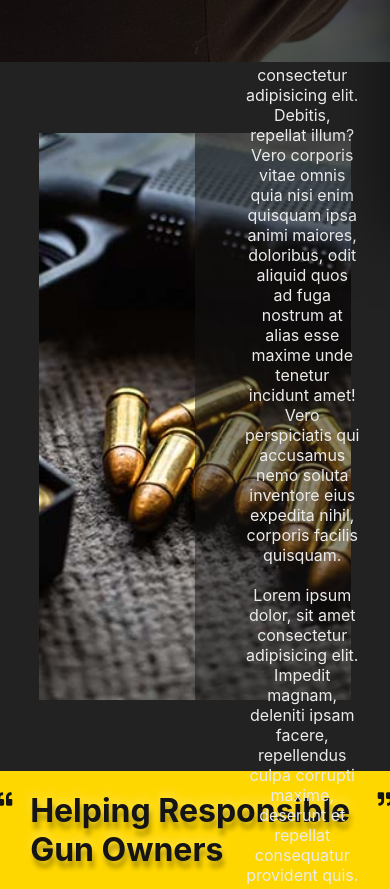
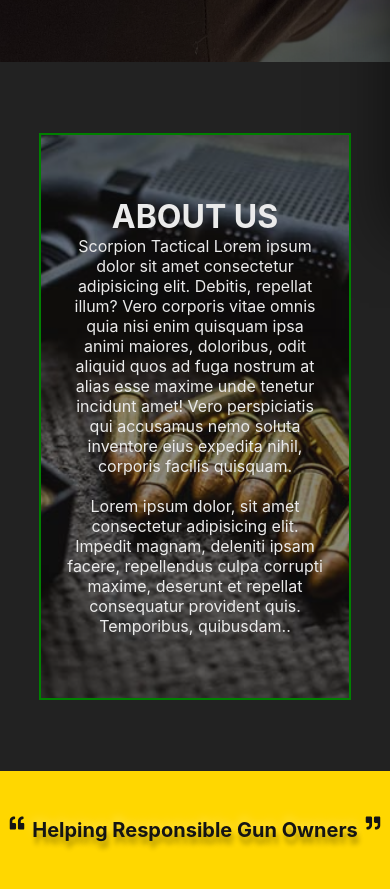
Before and after one commit to adinduokoro/Weapons-Training-and-Classes, a React (Create React App) app: page / in a window 390 px wide. Shown: the part 807-1696 px from the top of the page. Built offline with nearby package versions, Linux system fonts and the light colour scheme.

Commit message:
Update.
Mobile responsiveness updates.

```diff
--- a/src/styles/AboutUs.css
+++ b/src/styles/AboutUs.css
@@ -31,7 +31,7 @@
 }
 
 .aboutUs .aboutUs__info{
-  padding: 50px 50px;
+  padding: 50px 25px;
   position: absolute;
   top: 0;
   right: 0;
@@ -48,3 +48,28 @@
 .aboutUs .aboutUs__text{
   /*  */
 }
+
+@media screen and (max-width:667px){
+  .aboutUs .aboutUs__overlay{
+    z-index: 2;
+    width: 100%;
+    height: 100%;
+    opacity: .5;
+  }
+
+  .aboutUs .aboutUs__info{
+    border: 2px solid green;
+    width: 100%;
+    padding: 0px 50px;
+    height: 100%;
+  }
+}
+
+@media screen and (max-width: 425px) {
+  .aboutUs .aboutUs__info{
+    border: 2px solid green;
+    width: 100%;
+    padding: 0px 25px;
+    height: 100%;
+  }
+}
--- a/src/styles/Quotes.css
+++ b/src/styles/Quotes.css
@@ -14,10 +14,26 @@
     0px -4px 10px rgba(255,255,255,0.3);
 }
 
-.quote h{
-  font-weight: 800;
+.quote h1{
+  font-weight: 700;
 }
 
 .quote svg{
   scale: 1.5;
 }
+
+@media screen and (max-width: 621px) {
+  .quote{
+    font-size: 12px;
+  }
+
+  .quote .quote__container{
+    gap: 10px;
+  }
+}
+
+@media screen and (max-width: 478px){
+  .quote{
+    font-size: 10px;
+  }
+}
```
